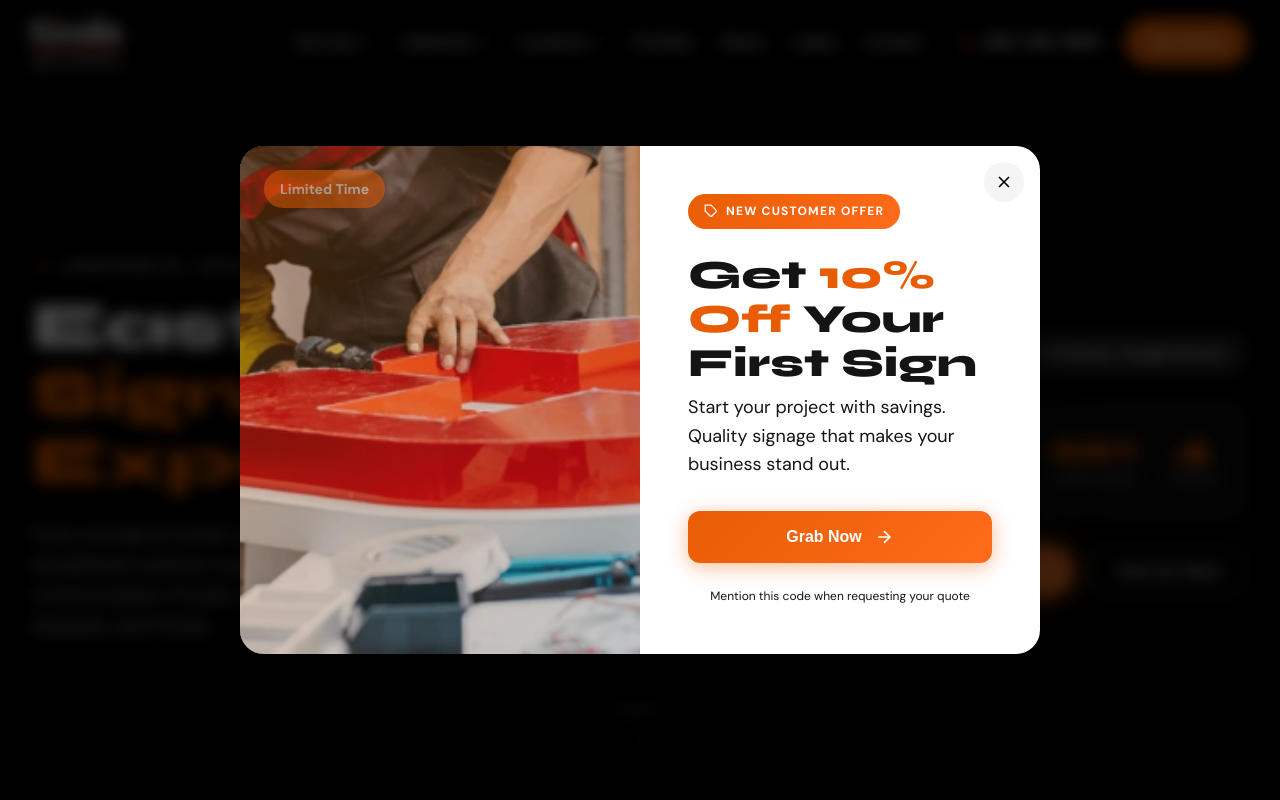
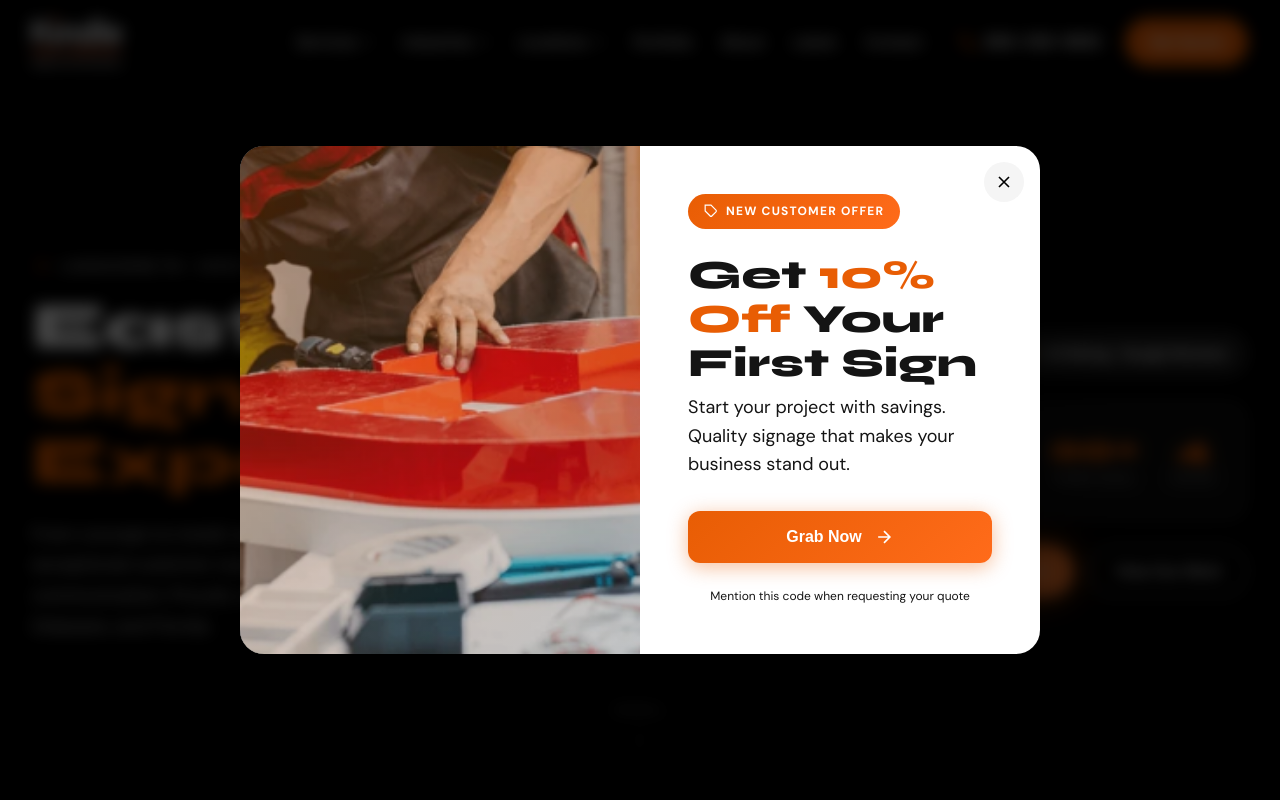
Before and after one commit to ashleighcodess/kindlesign, an Eleventy site: page index.html in a window 1280 px wide. Shown: the top 800 px of the page. Built offline with nearby package versions, Linux system fonts and the light colour scheme; Eleventy itself is replaced by a stand-in of ours; files that its build step writes are made by us from their sources.

Commit message:
Remove Limited Time badge from discount popup
Co-Authored-By: Claude Opus 4.5 <noreply@anthropic.com>

```diff
--- a/index.html
+++ b/index.html
@@ -1551,8 +1551,7 @@
     <div class="discount-popup-overlay" id="discountPopup">
         <div class="discount-popup">
             <div class="discount-popup-image">
-                <div class="discount-popup-badge">Limited Time</div>
-                <img src="/images/signinstallation.png" alt="Professional Sign Installation">
+                                <img src="/images/signinstallation.png" alt="Professional Sign Installation">
             </div>
             <div class="discount-popup-content">
                 <button class="discount-popup-close" id="discountPopupClose">
```
